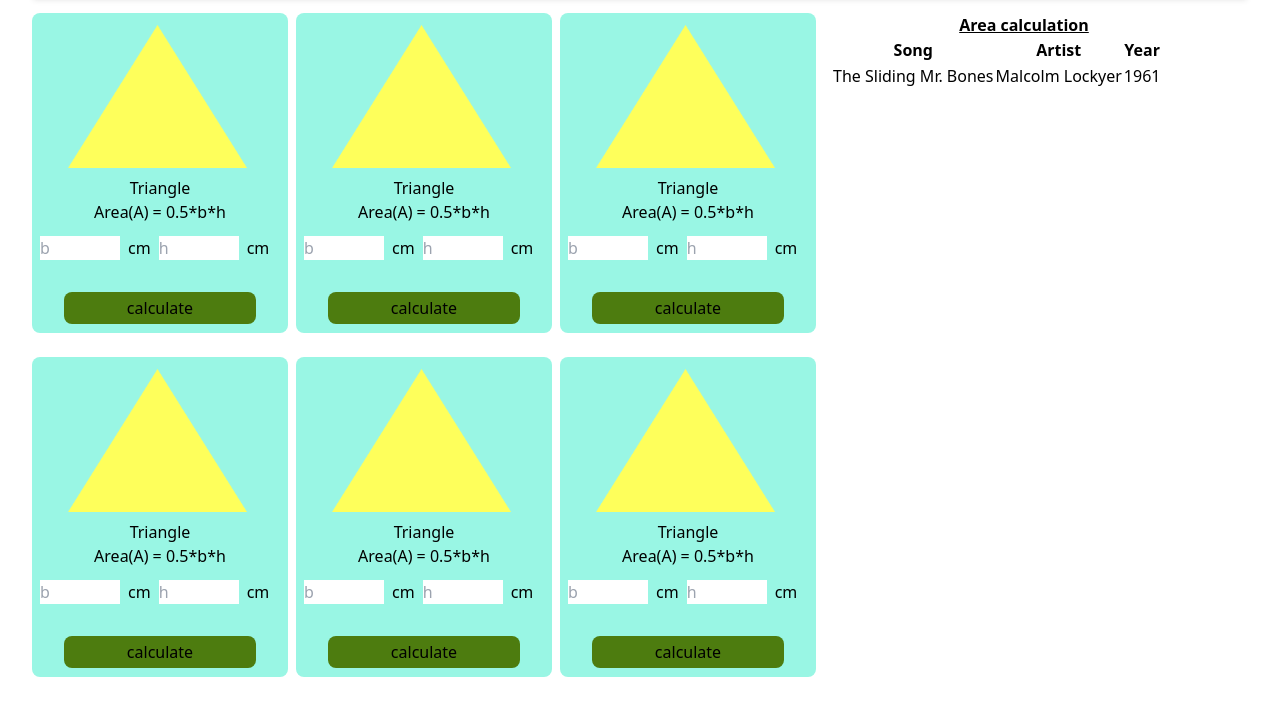
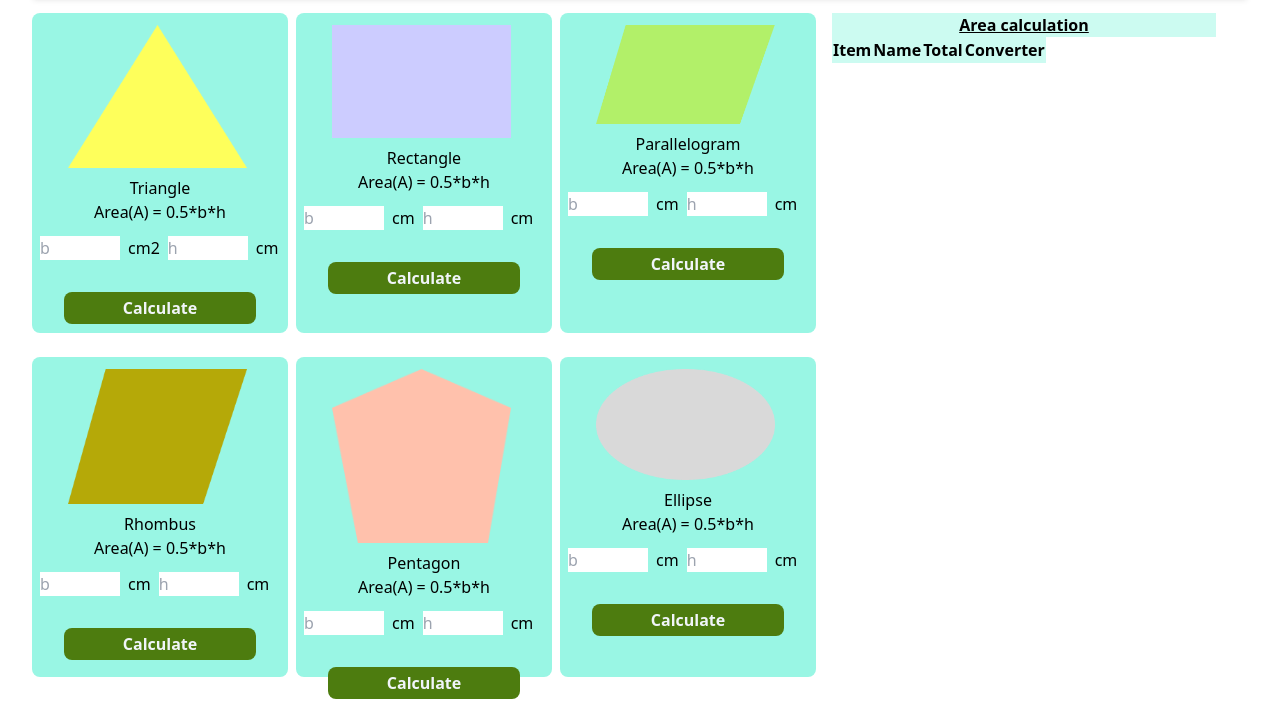
Before and after one commit to HimaloyAshis/geometry-genius, a plain HTML site: page index.html in a window 1280 px wide. Shown: the part 83-800 px from the top of the page. Drawn offline with nearby package versions, Linux system fonts and the light colour scheme.

Commit message:
show data

```diff
--- a/index.html
+++ b/index.html
@@ -24,9 +24,21 @@
     <main>
         <section class="lg:pt-4 flex flex-col md:flex-row  lg:flex-row ">
             <div class="w-full md:w-[60%] lg:w-[60%] grid md:grid-cols-3 lg:grid-cols-3 gap-6">
+                <div class=" card-hover w-64 h-80 bg-teal-200 rounded-lg  ml-8">
+                    <img class="w-[70%] justify-items-center ml-9 pt-3" src="images/triangle.png" alt="">
+                    <h1 id="first-card-name" class="text-center mt-2">Triangle</h1>
+                    <p class="text-center mb-3">Area(A) = 0.5*b*h</p>
+                        <div class="flex gap-2 px-2">
+                            <input id="first-card-b" type="text" name="" id="" placeholder="b">
+                            <p id="cm2">cm2</p>
+                            <input id="first-card-h" type="text" name="" id="" placeholder="h">
+                            <p>cm</p>
+                        </div>
+                        <button id="first-card" class="bg-lime-700 mt-8 ml-8 h-8 w-3/4 rounded-lg text-slate-100 font-bold">Calculate</button>
+                    </div>
                 <div class=" w-64 h-80 bg-teal-200 rounded-lg  ml-8">
-                    <img class="w-[70%] justify-items-center ml-9 pt-3" src="images/triangle.png" alt="">
-                    <h1 class="text-center mt-2">Triangle</h1>
+                    <img class="w-[70%] justify-items-center ml-9 pt-3" src="images/rectangle.png" alt="">
+                    <h1 class="text-center mt-2">Rectangle</h1>
                     <p class="text-center mb-3">Area(A) = 0.5*b*h</p>
                         <div class="flex gap-2 px-2">
                             <input id=" " type="text" name="" id="" placeholder="b">
@@ -34,11 +46,11 @@
                             <input id=" " type="text" name="" id="" placeholder="h">
                             <p>cm</p>
                         </div>
-                        <button class="bg-lime-700 mt-8 ml-8 h-8 w-3/4 rounded-lg">calculate</button>
+                        <button class="bg-lime-700 mt-8 ml-8 h-8 w-3/4 rounded-lg text-slate-100 font-bold">Calculate</button>
                     </div>
                 <div class=" w-64 h-80 bg-teal-200 rounded-lg  ml-8">
-                    <img class="w-[70%] justify-items-center ml-9 pt-3" src="images/triangle.png" alt="">
-                    <h1 class="text-center mt-2">Triangle</h1>
+                    <img class="w-[70%] justify-items-center ml-9 pt-3" src="images/parallelogram.png" alt="">
+                    <h1 class="text-center mt-2">Parallelogram</h1>
                     <p class="text-center mb-3">Area(A) = 0.5*b*h</p>
                         <div class="flex gap-2 px-2">
                             <input id=" " type="text" name="" id="" placeholder="b">
@@ -46,11 +58,11 @@
                             <input id=" " type="text" name="" id="" placeholder="h">
                             <p>cm</p>
                         </div>
-                        <button class="bg-lime-700 mt-8 ml-8 h-8 w-3/4 rounded-lg">calculate</button>
+                        <button class="bg-lime-700 mt-8 ml-8 h-8 w-3/4 rounded-lg text-slate-100 font-bold">Calculate</button>
                     </div>
                 <div class=" w-64 h-80 bg-teal-200 rounded-lg  ml-8">
-                    <img class="w-[70%] justify-items-center ml-9 pt-3" src="images/triangle.png" alt="">
-                    <h1 class="text-center mt-2">Triangle</h1>
+                    <img class="w-[70%] justify-items-center ml-9 pt-3" src="images/rhombus.png" alt="">
+                    <h1 class="text-center mt-2">Rhombus</h1>
                     <p class="text-center mb-3">Area(A) = 0.5*b*h</p>
                         <div class="flex gap-2 px-2">
                             <input id=" " type="text" name="" id="" placeholder="b">
@@ -58,11 +70,11 @@
                             <input id=" " type="text" name="" id="" placeholder="h">
                             <p>cm</p>
                         </div>
-                        <button class="bg-lime-700 mt-8 ml-8 h-8 w-3/4 rounded-lg">calculate</button>
+                        <button class="bg-lime-700 mt-8 ml-8 h-8 w-3/4 rounded-lg text-slate-100 font-bold">Calculate</button>
                     </div>
                 <div class=" w-64 h-80 bg-teal-200 rounded-lg  ml-8">
-                    <img class="w-[70%] justify-items-center ml-9 pt-3" src="images/triangle.png" alt="">
-                    <h1 class="text-center mt-2">Triangle</h1>
+                    <img class="w-[70%] justify-items-center ml-9 pt-3" src="images/pentagon.png" alt="">
+                    <h1 class="text-center mt-2">Pentagon</h1>
                     <p class="text-center mb-3">Area(A) = 0.5*b*h</p>
                         <div class="flex gap-2 px-2">
                             <input id=" " type="text" name="" id="" placeholder="b">
@@ -70,11 +82,11 @@
                             <input id=" " type="text" name="" id="" placeholder="h">
                             <p>cm</p>
                         </div>
-                        <button class="bg-lime-700 mt-8 ml-8 h-8 w-3/4 rounded-lg">calculate</button>
+                        <button class="bg-lime-700 mt-8 ml-8 h-8 w-3/4 rounded-lg text-slate-100 font-bold">Calculate</button>
                     </div>
                 <div class=" w-64 h-80 bg-teal-200 rounded-lg  ml-8">
-                    <img class="w-[70%] justify-items-center ml-9 pt-3" src="images/triangle.png" alt="">
-                    <h1 class="text-center mt-2">Triangle</h1>
+                    <img class="w-[70%] justify-items-center ml-9 pt-3" src="images/ellipse.png" alt="">
+                    <h1 class="text-center mt-2">Ellipse</h1>
                     <p class="text-center mb-3">Area(A) = 0.5*b*h</p>
                         <div class="flex gap-2 px-2">
                             <input id=" " type="text" name="" id="" placeholder="b">
@@ -82,43 +94,33 @@
                             <input id=" " type="text" name="" id="" placeholder="h">
                             <p>cm</p>
                         </div>
-                        <button class="bg-lime-700 mt-8 ml-8 h-8 w-3/4 rounded-lg">calculate</button>
-                    </div>
-                <div class=" w-64 h-80 bg-teal-200 rounded-lg  ml-8">
-                    <img class="w-[70%] justify-items-center ml-9 pt-3" src="images/triangle.png" alt="">
-                    <h1 class="text-center mt-2">Triangle</h1>
-                    <p class="text-center mb-3">Area(A) = 0.5*b*h</p>
-                        <div class="flex gap-2 px-2">
-                            <input id=" " type="text" name="" id="" placeholder="b">
-                            <p>cm</p>
-                            <input id=" " type="text" name="" id="" placeholder="h">
-                            <p>cm</p>
-                        </div>
-                        <button class="bg-lime-700 mt-8 ml-8 h-8 w-3/4 rounded-lg">calculate</button>
+                        <button class="bg-lime-700 mt-8 ml-8 h-8 w-3/4 rounded-lg text-slate-100 font-bold">Calculate</button>
                 </div>
             </div>
 
-            <div class="w-full md:w-[30%] lg:w-[30%] mx-auto">
+            <div class="w-full md:w-[30%] lg:w-[30%]  mx-auto">
                 <table class="">
-                    <h1 class="underline font-bold text-center">Area calculation</h1>
-                    <thead>
+                    <h1 class="underline font-bold text-center bg-teal-100">Area calculation</h1>
+                    <thead class="gap-9 ml-5 bg-teal-100 w-full">
                         <tr>
-                        <th>Song</th>
-                        <th>Artist</th>
-                        <th>Year</th>
+                        <th>Item</th>
+                        <th>Name</th>
+                        <th>Total</th>
+                        <th>Converter</th>
                         </tr>
                     </thead>
-                    <tbody>
-                        <tr>
+                    <tbody id="card-details">
+                        <!-- <tr>
                         <td>The Sliding Mr. Bones</td>
                         <td>Malcolm Lockyer</td>
                         <td>1961</td>
-                        </tr>
+                        </tr> -->
                     </tbody>
 
                 </table>
             </div>
         </section>
     </main>
+    <script src="js/genius.js"></script>
 </body>
 </html>
--- a/js/genius.js
+++ b/js/genius.js
@@ -0,0 +1,42 @@
+// first card
+let serial = 0;
+document.getElementById('first-card').addEventListener('click', function(){
+    serial +=1;
+    const elementName = document.getElementById('first-card-name').innerText
+    const elementB = document.getElementById('first-card-b').value;
+    const elementH = document.getElementById('first-card-h').value;
+    const totalArea = 0.5 * parseFloat(elementB)* parseFloat(elementH);
+
+    const newArea = totalArea + 'cm2'
+
+    // console.log(totalArea);
+    cardTable(serial, elementName,newArea )
+})
+
+function randomColor(){
+    let color = [];
+    for(let i = 0; i> 3; i++){
+        color.push(Math.floor(Math.random() * 256));
+
+    }
+    return 'rgb(' + color.join(', ') + ')';
+}
+
+document.getElementById('card-hover').addEventListener('mouseover', function(){
+    document.card-hover.style.backgroundColor===randomColor();
+})
+
+function cardTable(serial, elementName, newArea){
+    const cardDetails = document.getElementById('card-details');
+    const tr = document.createElement('tr')
+    tr.innerHTML=`
+    <td>${serial}</td>
+    <td>${elementName}</td>
+    <td>${newArea}</td>
+    <td>
+    <button class="btn">Convert to m2</button>
+    </td>
+
+    `
+    cardDetails.appendChild(tr);
+}
--- a/style/style.css
+++ b/style/style.css
@@ -1,3 +1,17 @@
 input[type='text']{
     width: 80px;
 }
+
+.btn{
+    width: 120px;
+    height: 40px;
+    color: white;
+    border: 2px solid gray;
+    border-radius: 3px;
+    background-color:grey;
+
+}
+
+.card-hover{
+    background-color: #b22222;
+}
```
